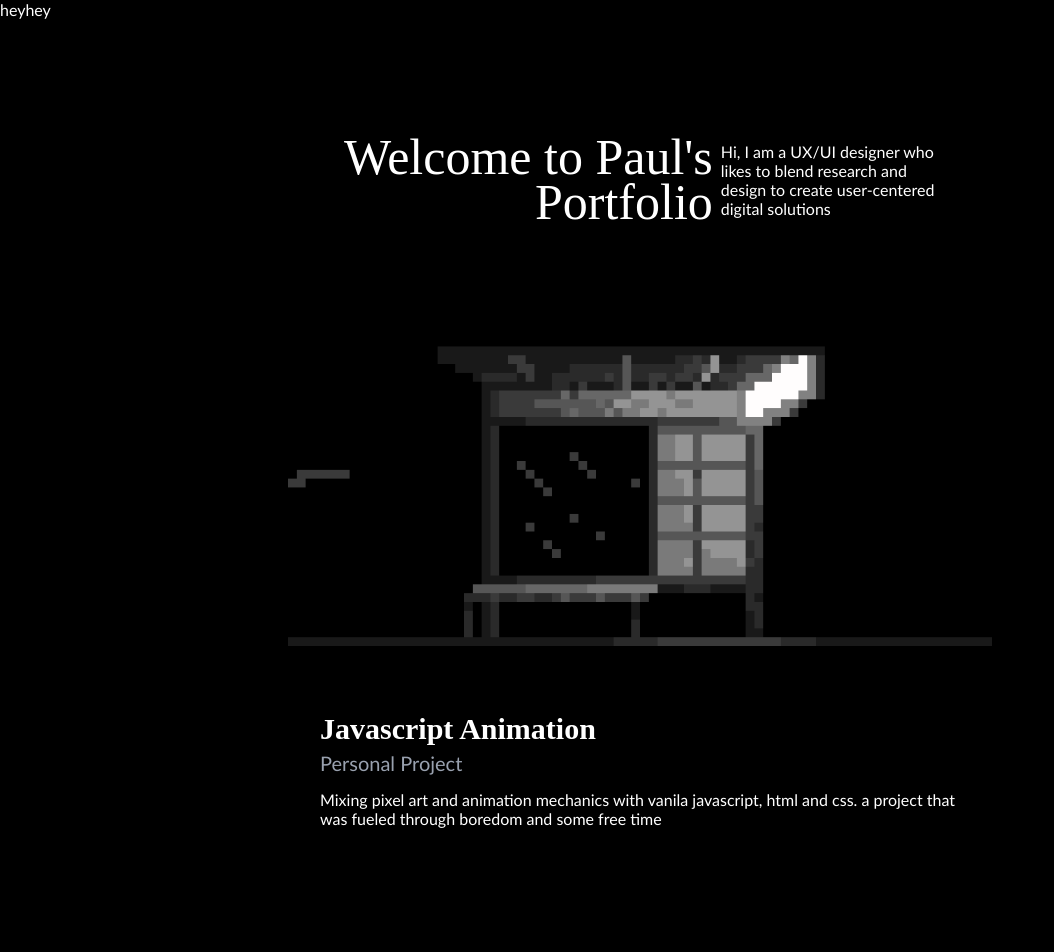
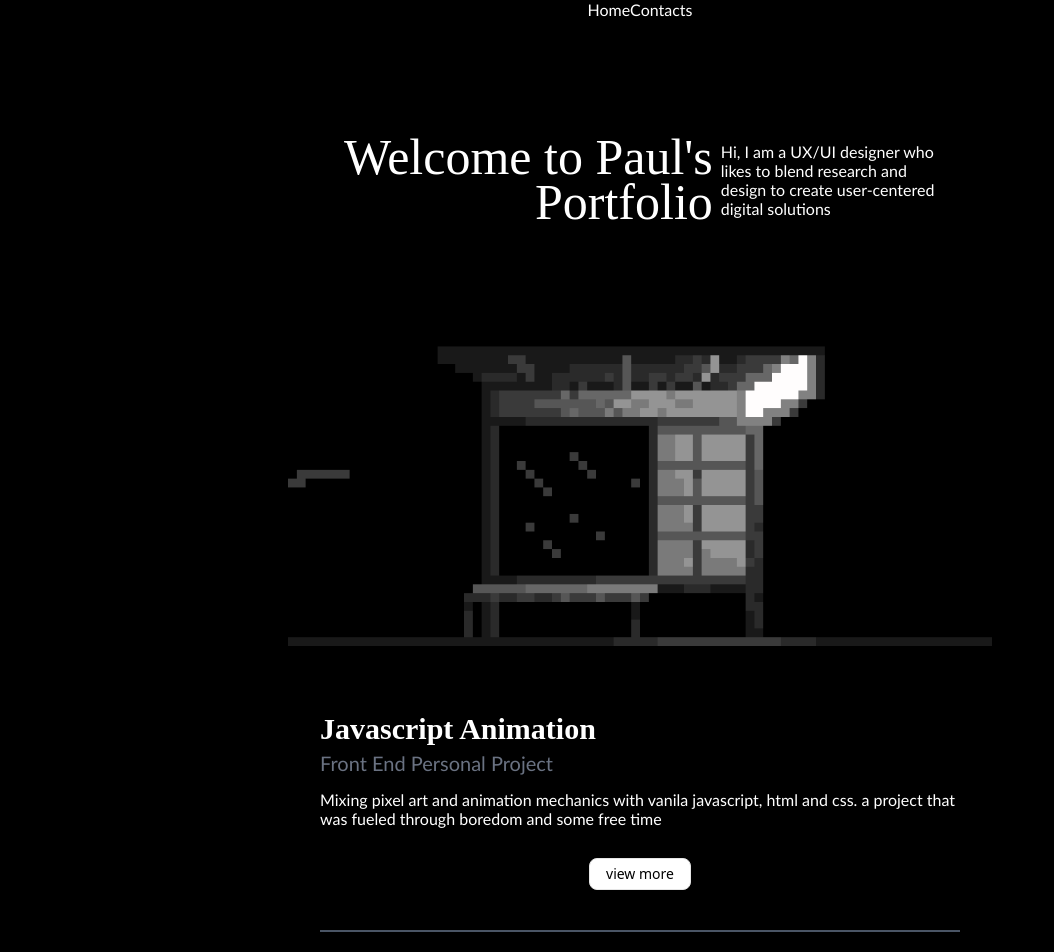
Before and after one commit to psuuzu/portfolio1, a Next.js app: page / in a window 1280 px wide. Shown: the top 952 px of the page, without its empty margins (0-1054 px from the left). Before the commit the page ends 828 px from the top, so only its background shows below. Built offline with nearby package versions, Linux system fonts and the light colour scheme; a web font is replaced by a local one.

Commit message:
stuff
asfd

```diff
--- a/app/globals.css
+++ b/app/globals.css
@@ -8,8 +8,8 @@
 
 
 :root {
-  --background: black;
-  --foreground: white;
+  --background: oklch(1 0 0);
+  --foreground: oklch(0.145 0 0);
   --card: oklch(1 0 0);
   --card-foreground: oklch(0.145 0 0);
   --popover: oklch(1 0 0);
@@ -122,7 +122,7 @@
     @apply border-border outline-ring/50;
   }
   body {
-    @apply bg-background text-foreground;
+    @apply bg-black text-white;
   }
 }
 
--- a/app/layout.tsx
+++ b/app/layout.tsx
@@ -26,7 +26,7 @@ export default function RootLayout({
   return (
     <html lang="en">
       <body
-        className={`${geistSans.variable} ${geistMono.variable} antialiased`}
+        className={`${geistSans.variable} ${geistMono.variable} antialiased bg-black`}
       >
         <main>
           <Navbar/>
--- a/app/page.tsx
+++ b/app/page.tsx
@@ -22,9 +22,15 @@ export default function Home() {
       <section className='flex justify-center'>
         <div className='w-[90vw] sm:w-[70vw] md:w-[50vw]'>
           <h2 className='text-[18px] sm:text-[20px] md:text-[30px] mt-[60px]'>Javascript Animation</h2>
-          <p className="text-[15px] sm:text-[18px] md:text-[20px] text-gray-400 mb-[15px]">Personal Project</p>
+          <p className="text-[15px] sm:text-[18px] md:text-[20px] text-gray-500 mb-[15px]">Front End Personal Project</p>
           <p className="text-[12px] sm:text-[14px] md:text-[16px]">Mixing pixel art and animation mechanics with vanila javascript, html and css. a project that was fueled through boredom and some free time</p>
+          <div className="flex justify-center">
+          <Button variant="outline" className="my-[30px]">view more</Button>
+          </div>
+          <hr className="border-t-2 border-gray-600 w-60vw mt-[10px]" />
 
+
+          <h2 className='text-[18px] sm:text-[20px] md:text-[30px] mt-[40px]'>next project</h2>
         </div>
       </section>
       <h2 className='text-[30px] sm:text-[40px] md:text-[50px]'></h2>
--- a/components/ui/button.tsx
+++ b/components/ui/button.tsx
@@ -10,18 +10,18 @@ const buttonVariants = cva(
     variants: {
       variant: {
         default:
-          "bg-primary text-primary-foreground shadow-xs hover:bg-primary/90",
+          "bg-primary text-black shadow-xs hover:bg-primary/90",
         destructive:
-          "bg-destructive text-white shadow-xs hover:bg-destructive/90 focus-visible:ring-destructive/20 dark:focus-visible:ring-destructive/40",
+          "bg-destructive text-black shadow-xs hover:bg-destructive/90 focus-visible:ring-destructive/20 dark:focus-visible:ring-destructive/40",
         outline:
-          "border border-input bg-background shadow-xs hover:bg-accent hover:text-accent-foreground",
+          "border border-input bg-background shadow-xs text-black hover:bg-accent hover:bg-grey",
         secondary:
-          "bg-secondary text-secondary-foreground shadow-xs hover:bg-secondary/80",
+          "bg-secondary text-black shadow-xs hover:bg-secondary/80",
         ghost: "hover:bg-accent hover:text-accent-foreground",
         link: "text-primary underline-offset-4 hover:underline",
       },
       size: {
-        default: "h-9 px-4 py-2 has-[>svg]:px-3",
+        default: "h-8 px-4 py-2 has-[>svg]:px-3",
         sm: "h-8 rounded-md gap-1.5 px-3 has-[>svg]:px-2.5",
         lg: "h-10 rounded-md px-6 has-[>svg]:px-4",
         icon: "size-9",
--- a/components/ui/nav.tsx
+++ b/components/ui/nav.tsx
@@ -1,8 +1,8 @@
 export function Navbar() {
     return (
-        <section className="h-[40px] flex justify-centerS align-middle w-full">
-            <p>hey</p>
-            <p>hey</p>
+        <section className="h-[40px] flex flex-row justify-center align-middle w-full inline-flex">
+            <p>Home</p>
+            <p>Contacts</p>
         </section>
     )
   }
```
